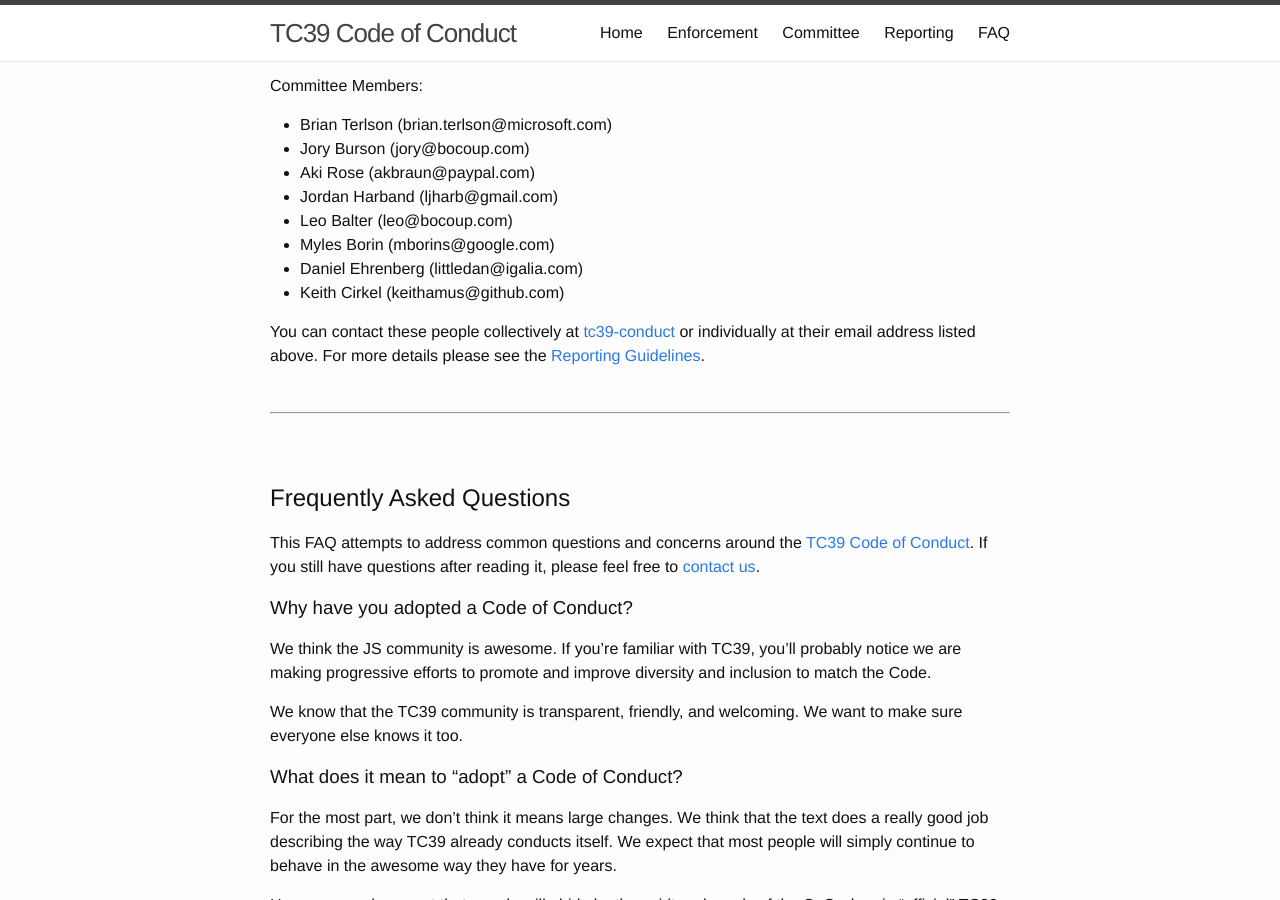
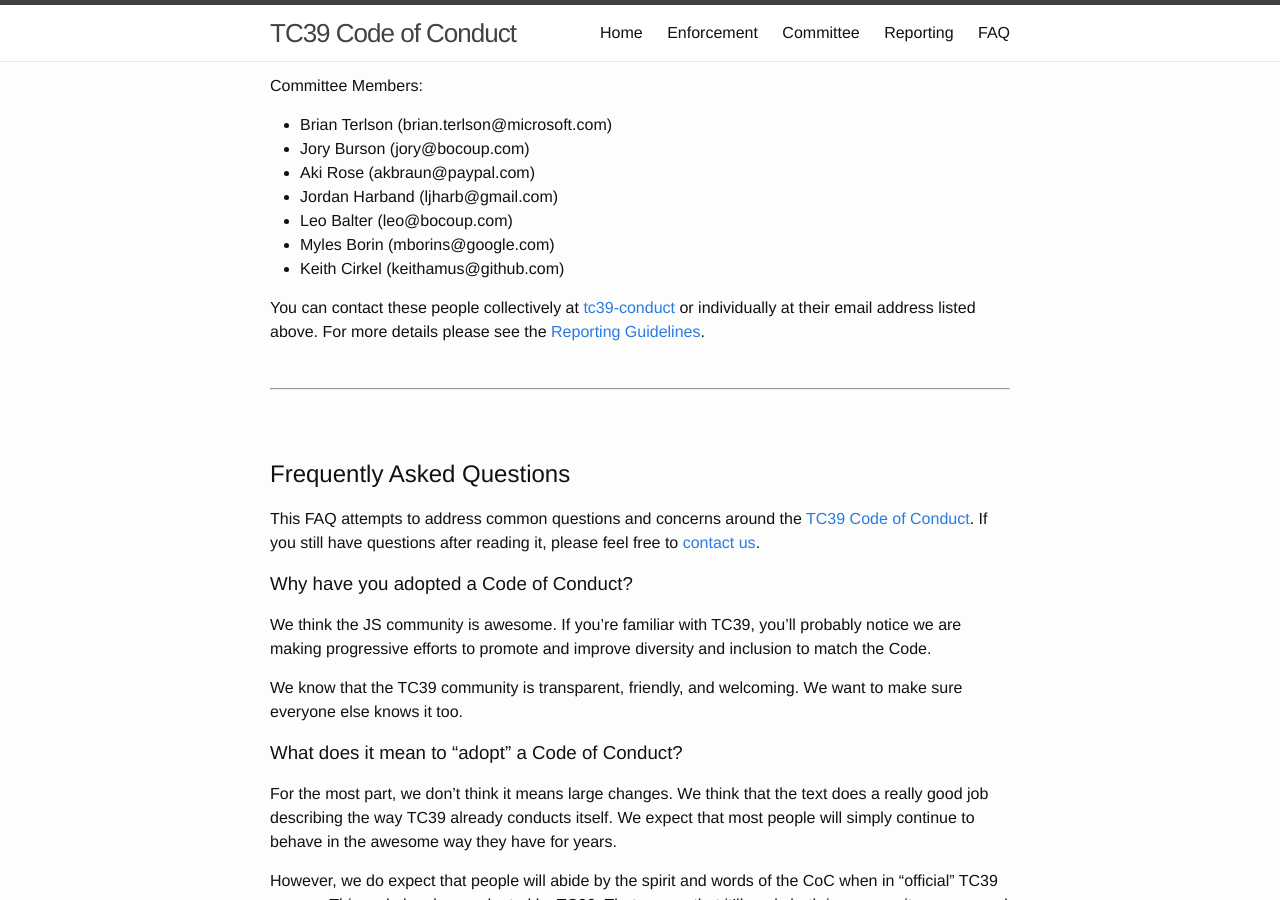
Before and after one commit to tc39/code-of-conduct, a Jekyll site: the page built from index.md, in a window 1280 px wide and 900 px high, scrolled down 4039 px. Built offline with Jekyll 4.4.1, drawn with Linux system fonts in a browser that asks for light colours.

Commit message:
Resigning from the Code of Conduct committee

```diff
--- a/index.md
+++ b/index.md
@@ -133,7 +133,6 @@ Committee Members:
 * Jordan Harband (ljharb@gmail.com)
 * Leo Balter (leo@bocoup.com)
 * Myles Borin (mborins@google.com)
-* Daniel Ehrenberg (littledan@igalia.com)
 * Keith Cirkel (keithamus@github.com)
 
 You can contact these people collectively at [tc39-conduct][] or individually at their email address listed above. For more details please see the [Reporting Guidelines][].
```
